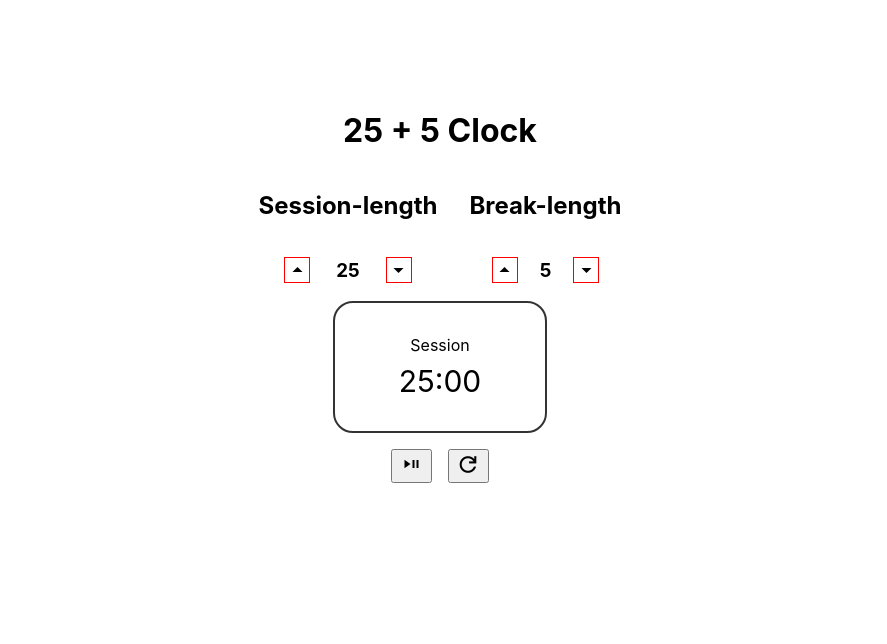
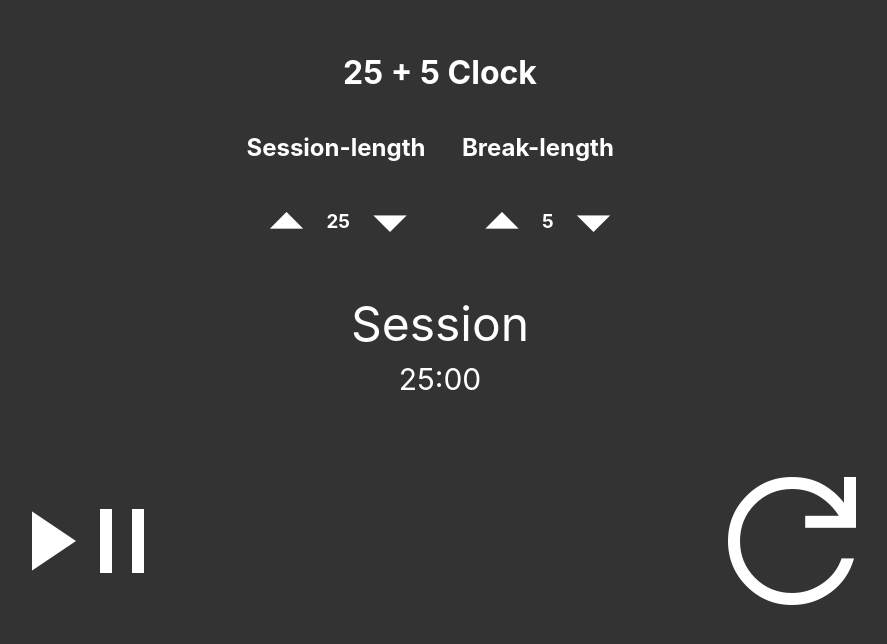
Before and after one commit to KylesTech95/react-timer, a React (Create React App) app: page / in a window 1280 px wide. Shown: the part 114-758 px from the top of the page, without its empty margins (200-1087 px from the left). Built offline with nearby package versions, Linux system fonts and the light colour scheme.

Commit message:
styling elements

```diff
--- a/src/App.css
+++ b/src/App.css
@@ -5,8 +5,11 @@
   justify-content: center;
   align-items: center;
   height: 100vh;
+  background:#333;
+  color: #fff;
 }
 .length-setters{
+  width: 100%;
   display: flex;
   justify-content: center;
   align-items: center;
@@ -14,23 +17,28 @@
 }
 .setter-controls-container{
   display: flex;
-  justify-content: space-evenly;
+  gap: 0;
+  justify-content: center;
   align-items: center;
 }
 #session-increment,
 #session-decrement,
 #break-increment,
 #break-decrement{
-  border: 1px solid red;
   transition: .3s;
   cursor: pointer;
+  font-size: 80px;
+  user-select: none;
+  -ms-user-select: none;
+  -webkit-user-select: none;
+  -moz-user-select: none;
 }
 #session-increment:hover,
 #session-decrement:hover,
 #break-increment:hover,
 #break-decrement:hover{
   transition: .3s;
-  transform: scale(1.10);
+  transform: scale(1.25);
 }
 #time-left{
   font-size: 30px;
@@ -41,17 +49,46 @@
   justify-content: center;
   flex-direction: column;
   gap: .5rem;
-  border: 2px solid #333;
   padding: 2rem 4rem;
   border-radius: 20px;
+  font-size: 3rem;
+
 }
 .controls{
   margin-top: 1rem;
   display: flex;
-  gap: 1rem;
+  align-items: start;
+  position: relative;
+  margin-bottom: 6rem;
+  width: 100%;
 }
-#start-stop>i,
+.controls>div{
+  position: absolute;
+}
+#start_stop>i,
 #restart>i{
   border: none;
-  font-size: 25px;
+  font-size: 12rem;
+  transition: .3s;
 }
+#start_stop>i:hover,
+#restart>i:hover{
+  transition: .3s;
+  transform: scale(1.15);
+  cursor: pointer;
+}
+.pause:hover{
+  text-shadow: 0px 0px 9px rgb(247, 0, 160);
+}
+.play:hover{
+  text-shadow: 0px 0px 9px lime;
+}
+#restart>i:hover{
+  text-shadow: 0px 0px 2px ghostWhite;
+}
+.reset-container{
+  right: 15%;
+}
+.start_stop-container{
+  left: 15%;
+}
--- a/src/App.js
+++ b/src/App.js
@@ -2,8 +2,6 @@
 import './App.css';
 import { React, useEffect, useState, useRef } from 'react';
 import { MoreThan10 } from './helpers';
-
-
 
 
 const accurateInterval = function(fn,time){
@@ -31,7 +29,7 @@ const BREAK_TIME=5,
       SESSION_TIME=25
 
 const [beep,setBeep] = useState(true)
-const [lastMinute,setLastMinute] = useState('#000')
+const [lastMinute,setLastMinute] = useState('#fff')
 const [started,setStarted]=useState(false)
 const [breakLength, setBreakLength]=useState(BREAK_TIME)
 const [sessionLength, setSessionLength]=useState(SESSION_TIME)
@@ -50,7 +48,7 @@ const audioRef = useRef();
         setter={setBreakLength} disabled={started} />
       </div>
       <Display {...{reset,setActiveClock,started,activeClock,sessionLength,breakLength,setReset,lastMinute,setLastMinute, beep,setBeep,reset,audioRef }}/>
-      <Controls {...{ setStarted, onReset:handleReset}} />
+      <Controls {...{ setStarted, onReset:handleReset,started}} />
     </div>
   );
 
@@ -107,7 +105,7 @@ const Display = ({started,setActiveClock,activeClock,sessionLength,breakLength,l
 
   useEffect(()=>{
     if(started){
-      const interval = accurateInterval(countDown,100)
+      const interval = accurateInterval(countDown,1000)
       return function cleanup(){
         interval.cancel()
       }
@@ -123,7 +121,7 @@ const Display = ({started,setActiveClock,activeClock,sessionLength,breakLength,l
     setTimer(sessionLength*60)
   },[sessionLength])
   useEffect(()=>{
-    setLastMinute(timer < (1*60) ? 'red' : '#000')
+    setLastMinute(timer < (1*60) ? 'red' : '#fff')
   },[timer])
   useEffect(()=>{
     setTimer((activeClock == 'B' ? breakLength : sessionLength)*60)
@@ -170,18 +168,34 @@ const Display = ({started,setActiveClock,activeClock,sessionLength,breakLength,l
 
 }
 
-const Controls = ({onReset,setStarted}) => {
+const Controls = ({onReset,setStarted,started}) => {
 function handleStartStop(){
   setStarted(started=>!started)
 }
+useEffect(()=>{
+  var play_pause = document.querySelector('#start_stop > i')
+if(started){
+  play_pause.classList.remove('play')
+play_pause.classList.add('pause')
+}
+else{
+  play_pause.classList.remove('pause')
+  play_pause.classList.add('play')
+}
+},[started])
 
   return <div className="controls">
-    <button id="start_stop" onClick={handleStartStop}>
-      <i className="material-symbols-outlined">play_pause</i>
-    </button>
-    <button id="restart">
-      <i id="reset" className="material-symbols-outlined" onClick={onReset}>refresh</i>
-    </button>
+    <div className="start_stop-container">
+      <span id="start_stop" onClick={handleStartStop}>
+        <i className="material-symbols-outlined">play_pause</i>
+      </span>
+    </div>
+
+    <div className="reset-container">
+      <span id="restart">
+        <i id="reset" className="material-symbols-outlined" onClick={onReset}>refresh</i>
+      </span>
+    </div>
   </div>
 }
 export default App;
```
